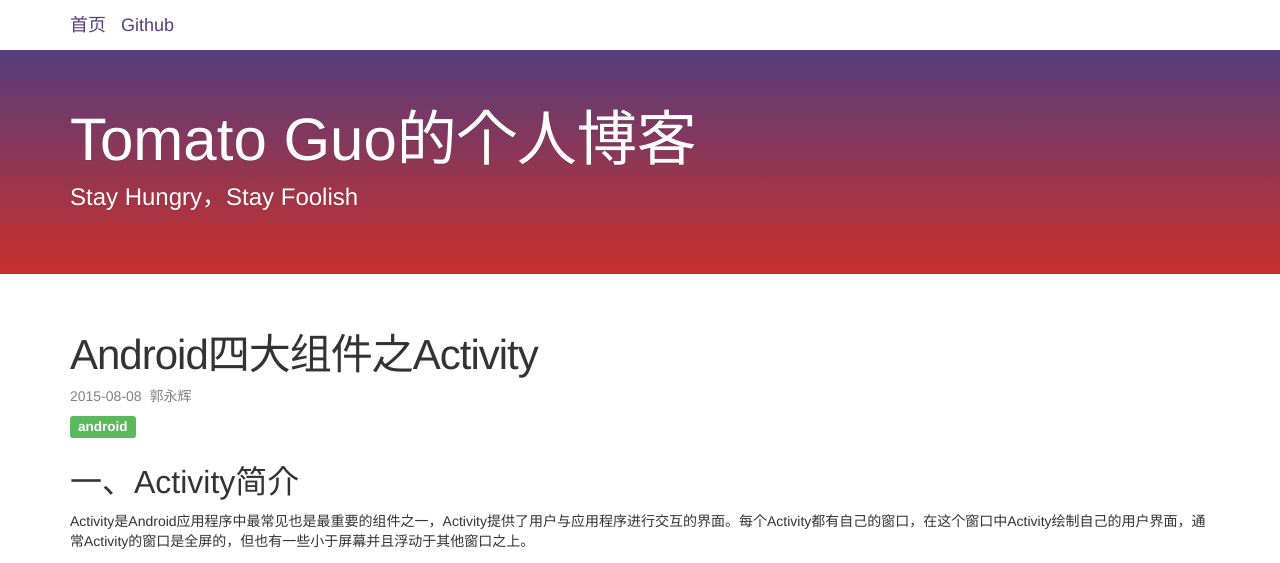
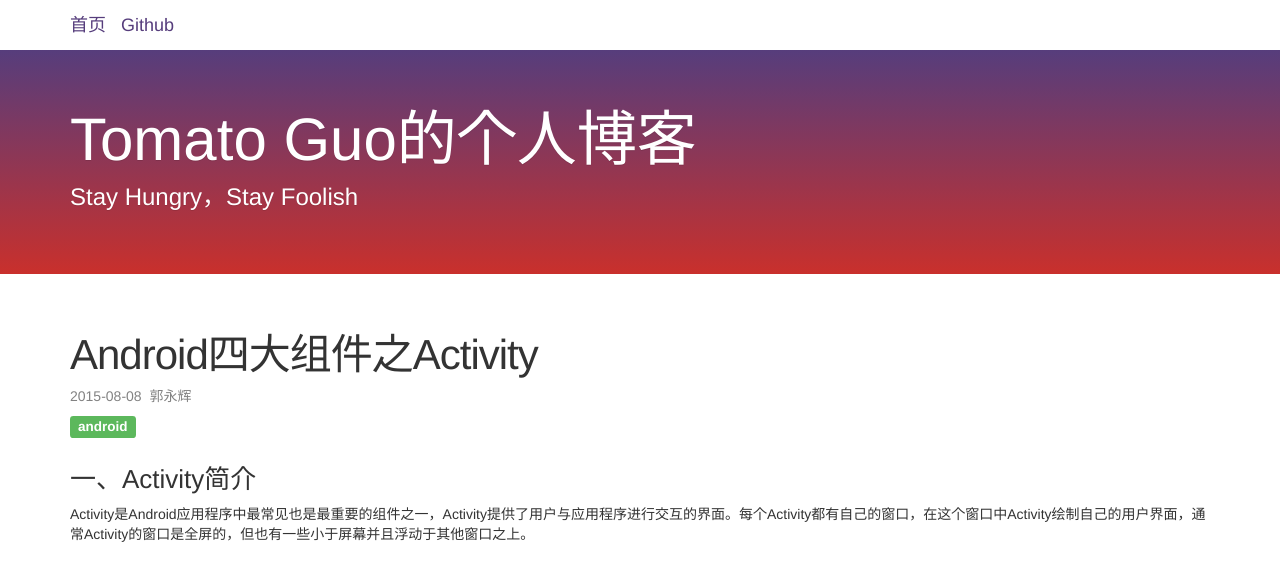
Before and after one commit to tomatoguo/tomatoguo.github.io, a Jekyll site: the page built from _posts/2015-08-08-Android&#x56DB;&#x5927;&#x7EC4;&#x4EF6;&#x4E4B;Activity.markdown, in a window 1280 px wide. Shown: the top 563 px of the page. Built offline with Jekyll 4.4.1, drawn with Linux system fonts in a browser that asks for light colours.

```diff
--- a/_posts/2015-08-08-Android&#x56DB;&#x5927;&#x7EC4;&#x4EF6;&#x4E4B;Activity.markdown
+++ b/_posts/2015-08-08-Android&#x56DB;&#x5927;&#x7EC4;&#x4EF6;&#x4E4B;Activity.markdown
@@ -6,8 +6,8 @@ date:   2015-08-08 20:58:50
 categories: android
 ---
 
-一、Activity简介
-------
+### 一、Activity简介
+
 Activity是Android应用程序中最常见也是最重要的组件之一，Activity提供了用户与应用程序进行交互的界面。每个Activity都有自己的窗口，在这个窗口中Activity绘制自己的用户界面，通常Activity的窗口是全屏的，但也有一些小于屏幕并且浮动于其他窗口之上。
 
 二、Activity生命周期
```
